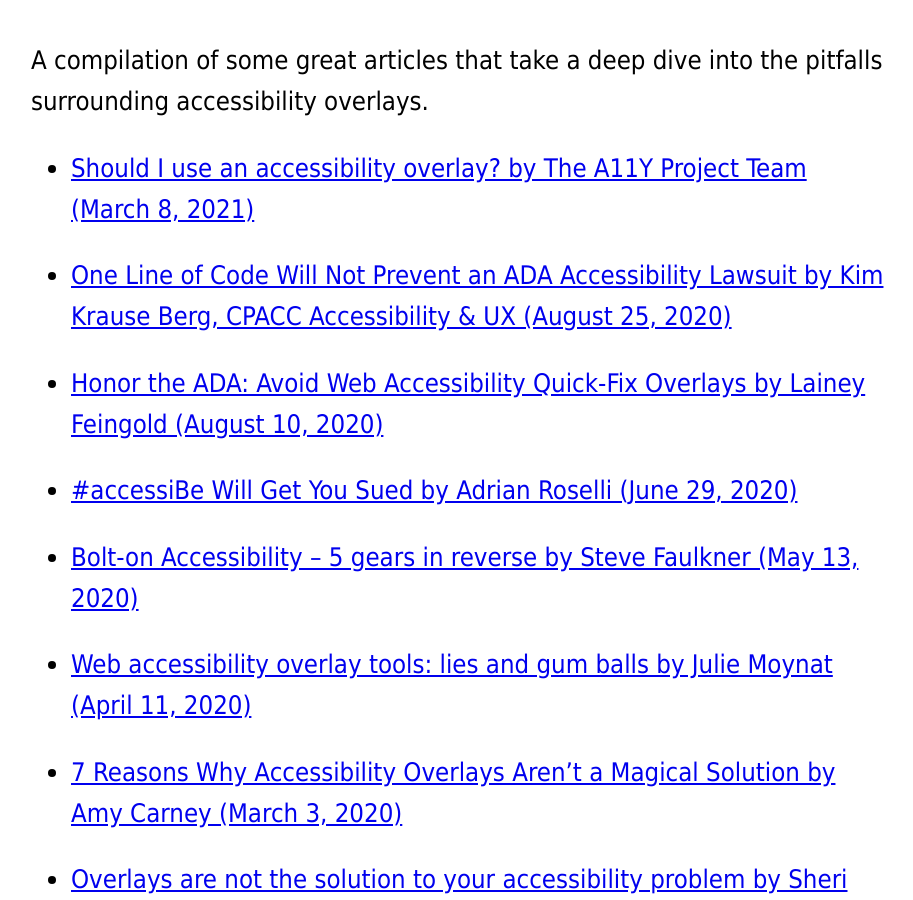
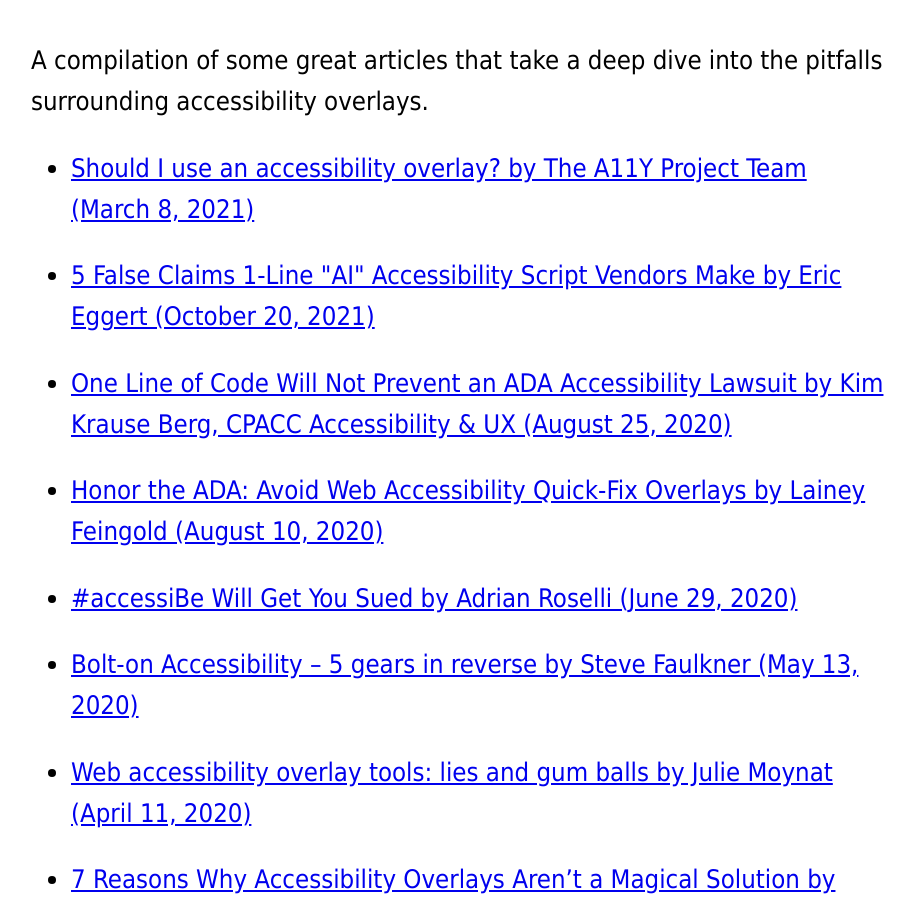
Before and after one commit to michaelspellacy/shouldiuseanaccessibilityoverlay-com, a Jekyll site: the page built from index.html, in a window 1280 px wide and 900 px high, scrolled down 3093 px. Shown: the whole window, without its empty margins (179-1092 px from the left). Built offline with Jekyll 4.4.1, drawn with Linux system fonts in a browser that asks for light colours.

Commit message:
Update index.html

```diff
--- a/index.html
+++ b/index.html
@@ -29,6 +29,7 @@
 
 <ul>
   <li><a href="https://www.a11yproject.com/posts/2021-03-08-should-i-use-an-accessibility-overlay/">Should I use an accessibility overlay? by The A11Y Project Team (March 8, 2021)</a></li>
+  <li><a href="https://www.youtube.com/watch?v=e-3xlUarxRQ&ab_channel=EricEggert">5 False Claims 1-Line "AI" Accessibility Script Vendors Make by Eric Eggert (October 20, 2021)</a></li>
   <li><a href="https://creativevisionwebconsulting.com/2020/08/one-line-of-code-will-not-prevent-an-ada-accessibility-lawsuit/">One Line of Code Will Not Prevent an ADA Accessibility Lawsuit by Kim Krause Berg, CPACC Accessibility & UX (August 25, 2020)</a></li>
   <li><a href="https://www.lflegal.com/2020/08/quick-fix/">Honor the ADA: Avoid Web Accessibility Quick-Fix Overlays by Lainey Feingold (August 10, 2020)</a></li>
   <li><a href="https://adrianroselli.com/2020/06/accessibe-will-get-you-sued.html">#accessiBe Will Get You Sued by Adrian Roselli (June 29, 2020)</a></li>
```
